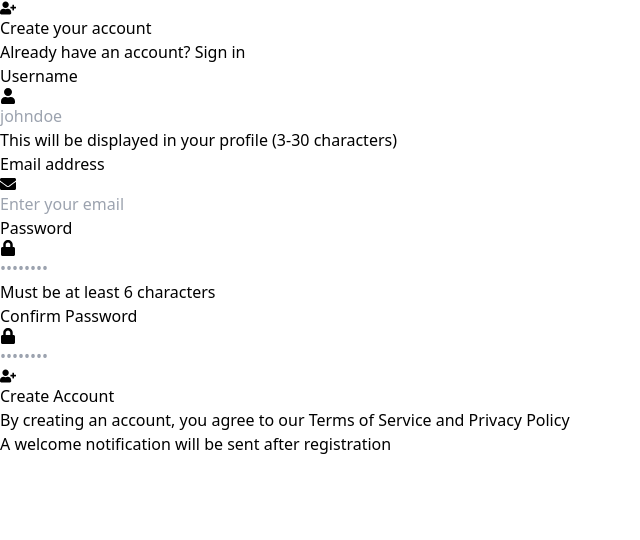
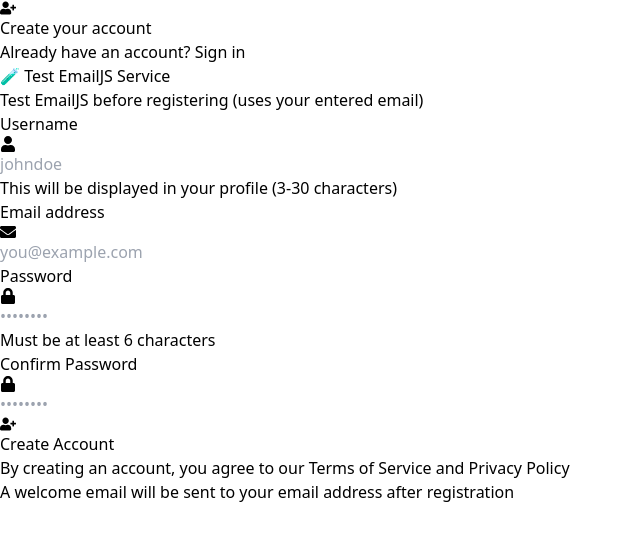
Before and after one commit to amankumar8084-web/notes-app, a React app in the folder frontend/: page /register in a window 1280 px wide. Shown: the top 540 px of the page, without its empty margins (0-640 px from the left). Built offline with nearby package versions, Linux system fonts and the light colour scheme; the HTML template or start-up script is replaced by a standard one.

Commit message:
Register.jsx

```diff
--- a/frontend/src/pages/Register.jsx
+++ b/frontend/src/pages/Register.jsx
@@ -53,34 +53,58 @@ const Register = () => {
     return true;
   };
 
-  // UPDATED EMAIL FUNCTION - Now actually calls EmailJS
+  // ACTUAL EMAILJS FUNCTION - REPLACED THE OLD ONE
   const sendWelcomeEmailSimple = async (userEmail, userName) => {
-    console.log('📧 Sending welcome email to:', userEmail);
+    console.log('📧 Sending welcome email via EmailJS to:', userEmail);
 
     try {
-      // Call the actual EmailJS service
       const emailResult = await sendWelcomeEmail(userEmail, userName);
 
       if (emailResult.success) {
-        console.log('✅ Email sent successfully');
-        return { success: true, message: 'Welcome email sent' };
+        console.log('✅ Email sent successfully!');
+        return {
+          success: true,
+          message: 'Welcome email sent',
+          emailSent: true
+        };
       } else {
-        console.warn('⚠️ Email sending failed:', emailResult.error);
-        // Still return success for registration flow
+        console.error('❌ EmailJS failed:', emailResult.error);
+        // Still continue registration even if email fails
         return {
           success: true,
           message: 'Registration successful, but email failed',
-          emailFailed: true
+          emailFailed: true,
+          error: emailResult.error
         };
       }
     } catch (err) {
-      console.error('❌ Error in email sending:', err);
-      // Still return success for registration flow
+      console.error('❌ Email sending error:', err);
+      // Still continue registration
       return {
         success: true,
         message: 'Registration successful',
         emailFailed: true
       };
+    }
+  };
+
+  // TEST FUNCTION FOR EMAILJS
+  const testEmailJSNow = async () => {
+    console.log('🔧 Testing EmailJS directly...');
+    const testEmail = formData.email || 'test@example.com'; // Use form email if available
+    const testName = formData.username || 'Test User';
+
+    try {
+      const result = await sendWelcomeEmail(testEmail, testName);
+      console.log('Test Result:', result);
+      if (result.success) {
+        alert('✅ EmailJS Working! Check console for details.');
+      } else {
+        alert('❌ EmailJS Failed: ' + result.error);
+      }
+    } catch (err) {
+      console.error('Test Error:', err);
+      alert('❌ Test Error: ' + err.message);
     }
   };
 
@@ -109,7 +133,7 @@ const Register = () => {
         return;
       }
 
-      // 2. Send welcome email (now using actual EmailJS)
+      // 2. Send welcome email (using actual EmailJS)
       const emailResult = await sendWelcomeEmailSimple(formData.email, formData.username);
 
       // 3. Auto login
@@ -117,9 +141,9 @@ const Register = () => {
 
       if (loginResult.success) {
         if (emailResult.emailFailed) {
-          setSuccess('✅ Account created! (Email notification sent to console)');
+          setSuccess('✅ Account created! (Welcome email failed - check console) Redirecting...');
         } else {
-          setSuccess('✅ Account created successfully! Welcome email sent.');
+          setSuccess('✅ Account created successfully! Welcome email sent. Redirecting...');
         }
 
         setTimeout(() => {
@@ -169,6 +193,20 @@ const Register = () => {
         </div>
 
         <div className="bg-white rounded-lg shadow border border-gray-200 py-6 px-4 sm:px-8">
+          {/* Test EmailJS Button */}
+          <div className="mb-4 p-3 bg-yellow-50 border border-yellow-200 rounded">
+            <button
+              type="button"
+              onClick={testEmailJSNow}
+              className="w-full py-2 px-4 bg-yellow-500 hover:bg-yellow-600 text-white font-medium rounded transition"
+            >
+              🧪 Test EmailJS Service
+            </button>
+            <p className="text-xs text-yellow-700 mt-2 text-center">
+              Test EmailJS before registering (uses your entered email)
+            </p>
+          </div>
+
           <form className="space-y-4" onSubmit={handleSubmit}>
             {error && (
               <div className="bg-red-50 border border-red-200 text-red-600 px-3 py-2 sm:px-4 sm:py-3 rounded text-sm sm:text-base">
@@ -228,7 +266,7 @@ const Register = () => {
                   value={formData.email}
                   onChange={handleChange}
                   className="pl-10 w-full px-3 py-2 sm:px-4 sm:py-3 border border-gray-300 rounded-lg focus:ring-2 focus:ring-blue-700 focus:border-blue-700 outline-none transition text-sm sm:text-base"
-                  placeholder="Enter your email"
+                  placeholder="you@example.com"
                 />
               </div>
             </div>
@@ -309,7 +347,7 @@ const Register = () => {
             By creating an account, you agree to our Terms of Service and Privacy Policy
           </p>
           <p className="mt-2 text-xs text-gray-400">
-            A welcome notification will be sent after registration
+            A welcome email will be sent to your email address after registration
           </p>
         </div>
       </div>
--- a/frontend/src/services/emailService.js
+++ b/frontend/src/services/emailService.js
@@ -6,18 +6,19 @@ export const sendWelcomeEmail = async (userEmail, userName) => {
   console.log('Username:', userName);
 
   try {
-    // Use VITE_ prefix for environment variables
+    // USE VITE ENVIRONMENT VARIABLES
     const serviceId = import.meta.env.VITE_EMAILJS_SERVICE_ID || 'service_6b4x16e';
     const templateId = import.meta.env.VITE_EMAILJS_TEMPLATE_ID || 'template_ra6l6ec';
     const publicKey = import.meta.env.VITE_EMAILJS_PUBLIC_KEY || 'Mjrt59vo5ZEcSa_k_';
 
+    // IMPORTANT: Use 'email' NOT 'to_email' (matches your template)
     const templateParams = {
-    email: userEmail,  // This MUST match {{email}} in your template's "To Email" field
-    user_name: userName,
-    user_email: userEmail, // Optional: also send as user_email for use in template body
-    app_url: import.meta.env.VITE_FRONTEND_URL || window.location.origin,
-    year: new Date().getFullYear().toString()
-};
+      email: userEmail,          // This matches {{email}} in your template
+      user_name: userName,       // This matches {{user_name}} in your template
+      user_email: userEmail,     // Optional: also send email for template body
+      app_url: import.meta.env.VITE_FRONTEND_URL || window.location.origin,
+      year: new Date().getFullYear().toString()
+    };
 
     console.log('📧 EmailJS Parameters:', {
       serviceId,
@@ -26,16 +27,15 @@ export const sendWelcomeEmail = async (userEmail, userName) => {
       templateParams
     });
 
-    // Remove emailjs.init() - not needed
-    // Send email via EmailJS
+    // NEW EmailJS syntax: 4 parameters required
     const response = await emailjs.send(
       serviceId,
       templateId,
       templateParams,
-      publicKey // Add public key as the 4th parameter
+      publicKey  // 4th parameter is public key
     );
 
-    console.log('✅ Frontend: Email sent successfully!', response);
+    console.log('✅ Email sent successfully!', response);
     return {
       success: true,
       message: 'Welcome email sent successfully',
@@ -43,8 +43,8 @@ export const sendWelcomeEmail = async (userEmail, userName) => {
     };
 
   } catch (error) {
-    console.error('❌ Frontend: Email sending failed:', error);
-    console.error('Full error details:', {
+    console.error('❌ Email sending failed:', error);
+    console.error('Error details:', {
       status: error.status,
       text: error.text,
       message: error.message
```
